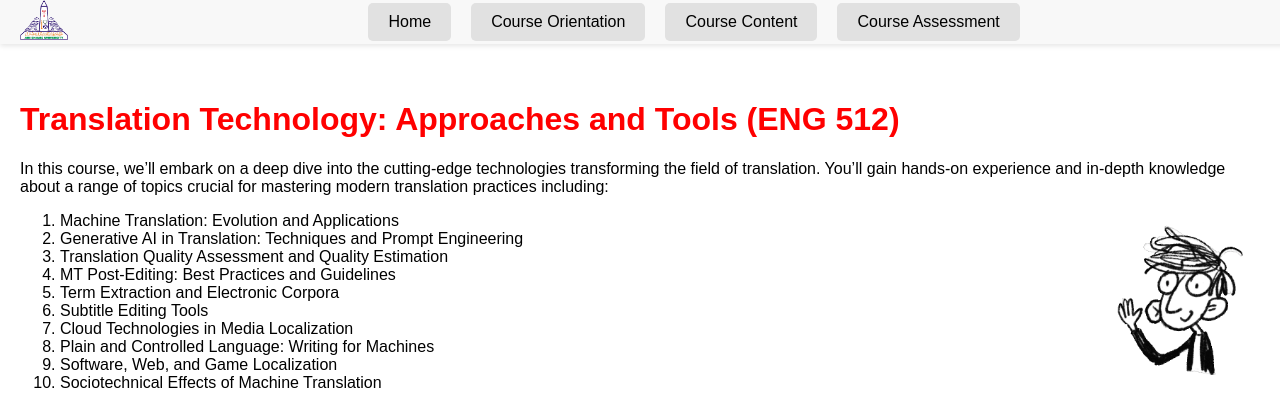
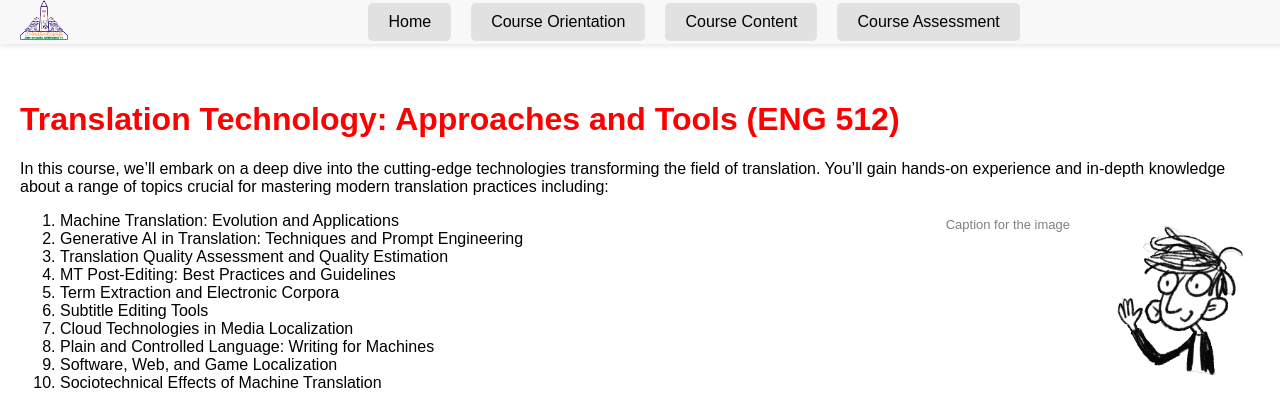
Before and after one commit to nessmadiab/nessmadiab.github.io, a Jekyll site: the page built from index.md, in a window 1280 px wide. Shown: the top 408 px of the page. Built offline with Jekyll 4.4.1, drawn with Linux system fonts in a browser that asks for light colours.

Commit message:
Update index.md

```diff
--- a/index.md
+++ b/index.md
@@ -8,6 +8,8 @@ title: "Home"
 In this course, we'll embark on a deep dive into the cutting-edge technologies transforming the field of translation. You’ll gain hands-on experience and in-depth knowledge about a range of topics crucial for mastering modern translation practices including:
 
 <img src="assets/images/hi.gif" alt="Course Image" style="float: right; width: 170px; margin-left: 20px;">
+
+<span style="float: right; font-size: small; color: gray; margin-top: 5px;">Caption for the image</span>
 
 1. Machine Translation: Evolution and Applications
 2. Generative AI in Translation: Techniques and Prompt Engineering
```
